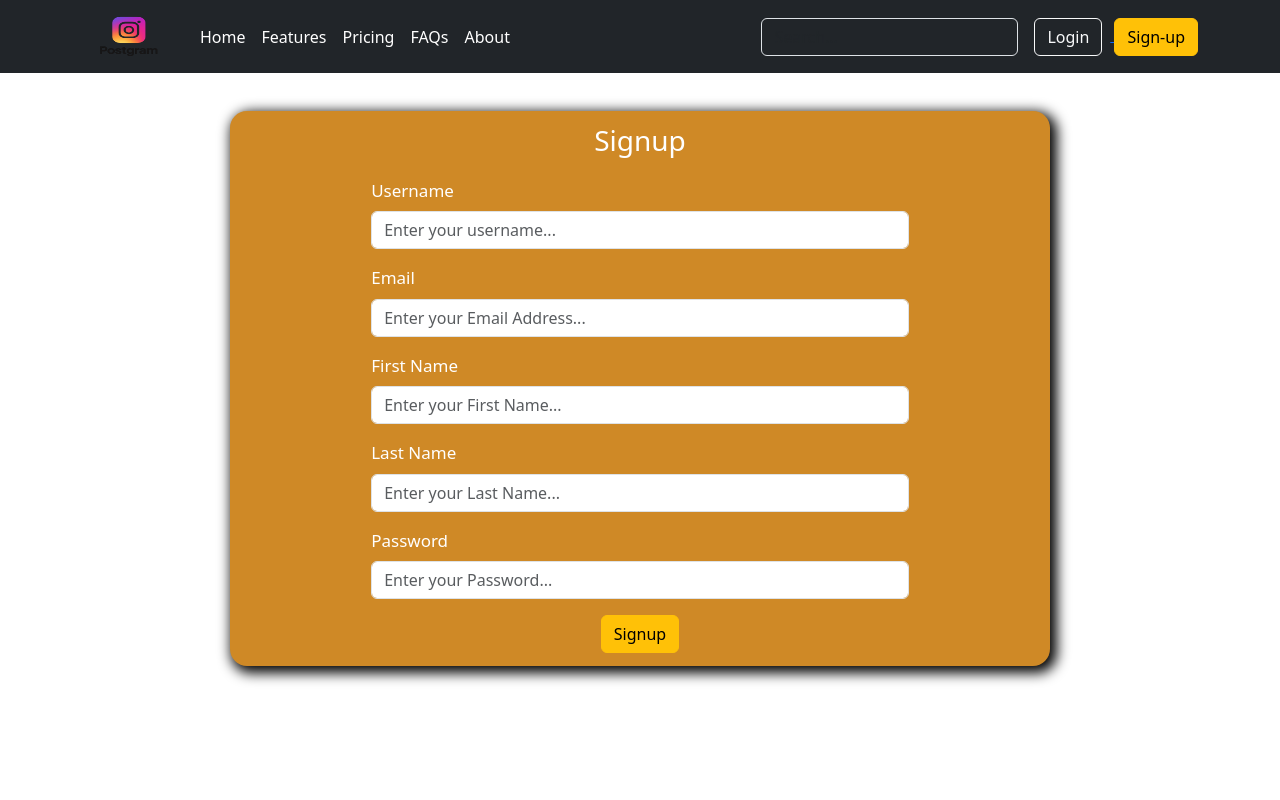
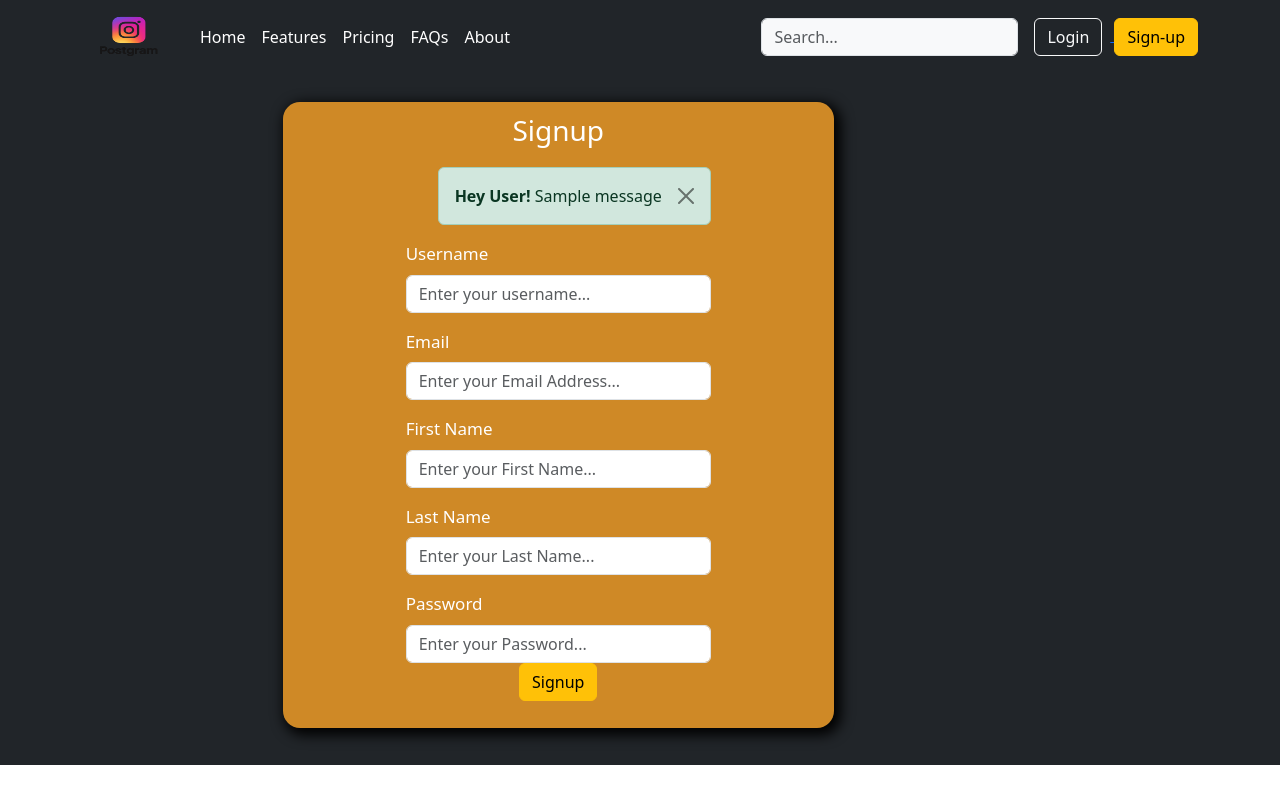
Before and after one commit to msakhawatali/Full_Stack_Django_App_POSTGRAM, a Django app: page /auth/signup in a window 1280 px wide. Run offline with Django 5.2, Linux system fonts and the light colour scheme; tables that the repository leaves empty hold one stand-in row (values such as "Sample post"); one stand-in notice (Sample message) is shown.

Commit message:
adding auth login, signup, logout

```diff
--- a/Postgram/settings.py
+++ b/Postgram/settings.py
@@ -61,7 +61,7 @@
         'DIRS': [
             os.path.join(BASE_DIR, "authh/authh_templates"),
             os.path.join(BASE_DIR, "mainn/mainn_templates"),
-            os.path.join(BASE_DIR, "user_profile/user_profile_templates"),
+            os.path.join(BASE_DIR, "userprofile/user_profile_templates"),
             os.path.join(BASE_DIR, "templates"),
         ],
         'APP_DIRS': True,
--- a/authh/authh_templates/authh_base.html
+++ b/authh/authh_templates/authh_base.html
@@ -4,6 +4,18 @@
 
 <div class="manage_box">
     <h3 class="manage_header">{% block auth_header %}{% endblock %}</h3>
+
+    {% if messages %}
+    <ul class="messages">
+        {% for message in messages %}
+        <div class="alert alert-{{message.tags}} alert-dismissible fade show" role="alert">
+            <strong>Hey User!</strong> {{message}}
+            <button type="button" class="btn-close" data-bs-dismiss="alert" aria-label="Close"></button>
+        </div>
+        {% endfor %}
+    </ul>
+    {% endif %}
+
     <div>
 
 {% block page %}
--- a/authh/authh_templates/signup.html
+++ b/authh/authh_templates/signup.html
@@ -7,26 +7,27 @@
 {% block page %}
 
 
-    <form action="">
+    <form action="/auth/signup-url" method="post">
+        {% csrf_token %}
             <div class="mb-3">
                 <label class="form-label">Username</label>
-                <input type="text" class="form-control" placeholder="Enter your username...">
+                <input type="text" name="username" class="form-control" placeholder="Enter your username..." required>
             </div>
             <div class="mb-3">
                     <label class="form-label">Email</label>
-                    <input type="email" class="form-control" placeholder="Enter your Email Address...">
+                    <input type="email" name="email" class="form-control" placeholder="Enter your Email Address..." required>
                 </div>
                 <div class="mb-3">
                     <label class="form-label">First Name</label>
-                    <input type="text" class="form-control" placeholder="Enter your First Name...">
+                    <input type="text" name="f_name" class="form-control" placeholder="Enter your First Name..." required>
                 </div>
                 <div class="mb-3">
                     <label class="form-label">Last Name</label>
-                    <input type="text" class="form-control" placeholder="Enter your Last Name...">
+                    <input type="text" name="l_name" class="form-control" placeholder="Enter your Last Name..." required>
                 </div>
                 <div class="mb-3">
                     <label class="form-label">Password</label>
-                    <input type="text" class="form-control" placeholder="Enter your Password...">
+                    <input type="password" name="password" class="form-control" placeholder="Enter your Password..." required
                 </div>
                 <div style="text-align: center;">
                     <button class="btn btn-warning" type="submit">Signup</button>
--- a/authh/urls.py
+++ b/authh/urls.py
@@ -4,4 +4,9 @@
 urlpatterns = [
     path("login", views.loginpage, name = "login"),
     path("signup", views.signuppage, name = "signup"),
+
+    # auth urls
+    path("signup-url", views.signupurl, name = "signupurl"),
+    path("login-url", views.loginurl, name = "loginurl"),
+    path("logout_url", views.logouturl, name= "logouturl")
 ]
--- a/authh/views.py
+++ b/authh/views.py
@@ -1,4 +1,7 @@
-from django.shortcuts import render
+from django.shortcuts import render, redirect
+from django.contrib.auth.models import User
+from django.contrib import messages
+from django.contrib.auth import authenticate, login, logout
 
 # Create your views here.
 def loginpage(request):
@@ -6,3 +9,37 @@
 
 def signuppage(request):
     return render(request, "signup.html")
+
+def signupurl(request):
+    if request.method == "POST":
+        username = request.POST.get("username")
+        email = request.POST.get("email")
+        fir_name = request.POST.get("f_name")
+        las_name = request.POST.get("l_name")
+        passw = request.POST.get("password")
+
+        User.objects.create_user(username = username, email = email, first_name = fir_name, last_name = las_name, password = passw)
+
+        messages.success(request, "Signup Done, Please Login to Continue...")
+
+    return redirect("/auth/login")
+
+
+def loginurl (request):
+    if request.method == 'POST':
+        usern = request.POST.get("username")
+        passw = request.POST.get("password")
+
+        check = authenticate(username = usern, password = passw)
+
+        if check:
+            login(request, check)
+            messages.success(request, "Login Successfully done..")
+
+        else:
+            messages.warning(request, "Please enter viald Credentials...")
+        return redirect("/auth/login")
+
+def logouturl(request):
+    logout(request)
+    return redirect("/auth/login")
--- a/templates/base_file.html
+++ b/templates/base_file.html
@@ -8,6 +8,7 @@
     <link rel="stylesheet" href="/static/mycss/basicecss.css">
     <link rel="stylesheet" href="/static/mycss/authh.css">
 </head>
+
 <body>
     <header class="p-1 text-bg-dark">
             <div class="container">
@@ -31,8 +32,26 @@
                     </ul>
 
                     <form class="col-12 col-lg-auto mb-3 mb-lg-0 me-lg-3" role="search">
-                    <input type="search" class="form-control form-control-dark text-bg-dark" placeholder="Search..." aria-label="Search">
+                    <input type="search" class="form-control form-control-light text-bg-light" placeholder="Search..." aria-label="Search">
                     </form>
+
+                    {% if  user.is_authenticated %}
+
+                    <div class="dropdown text-end">
+                        <a href="#" class="d-block link-light text-decoration-none dropdown-toggle" data-bs-toggle="dropdown" aria-expanded="false">
+                            <img src="https://github.com/mdo.png" alt="mdo" width="32" height="32" class="rounded-circle">
+                        </a>
+                        <ul class="dropdown-menu text-small" style="">
+                            <li><a class="dropdown-item" href="#">Welcome {{user.username}}</a></li>
+                            <li><a class="dropdown-item" href="#">Settings</a></li>
+                            <li><a class="dropdown-item" href="#">Profile</a></li>
+
+                            <li><hr class="dropdown-divider"></li>
+                            <li><a class="dropdown-item" href="/auth/logout_url">Sign out</a></li>
+                        </ul>
+                    </div>
+
+                    {% else %}
 
                     <div class="text-end">
                         <a href="/auth/login">
@@ -42,11 +61,16 @@
                             <button type="button" class="btn btn-warning">Sign-up</button>
                         </a>
                     </div>
+                    {% endif %}
+
+
+                    {% block body %}
+
                 </div>
             </div>
         </header>
 
-        {% block body %}{% endblock %}
+        {% endblock %}
 
 
 
--- a/userprofile/urls.py
+++ b/userprofile/urls.py
@@ -2,5 +2,6 @@
 from userprofile import views
 
 urlpatterns = [
+    path("your-profile", views.userprofile, name="userprofile"),
 
 ]
--- /dev/null
+++ b/userprofile/user_profile_templates/base_profile.html
@@ -0,0 +1 @@
+{% extends "base_file.html" %}
--- /dev/null
+++ b/userprofile/user_profile_templates/profile.html
@@ -0,0 +1 @@
+{% extends "base_profile.html" %}
--- a/userprofile/views.py
+++ b/userprofile/views.py
@@ -1,3 +1,6 @@
 from django.shortcuts import render
 
 # Create your views here.
+
+def userprofile(request):
+    return render(request, "profile.html")
```
Also changed, not shown: authh/authh_templates/login.html (+4 -3 lines), userprofile/user_profile_templates/update_profile.html (added). Lines whose indentation alone changed are shown as unchanged.
